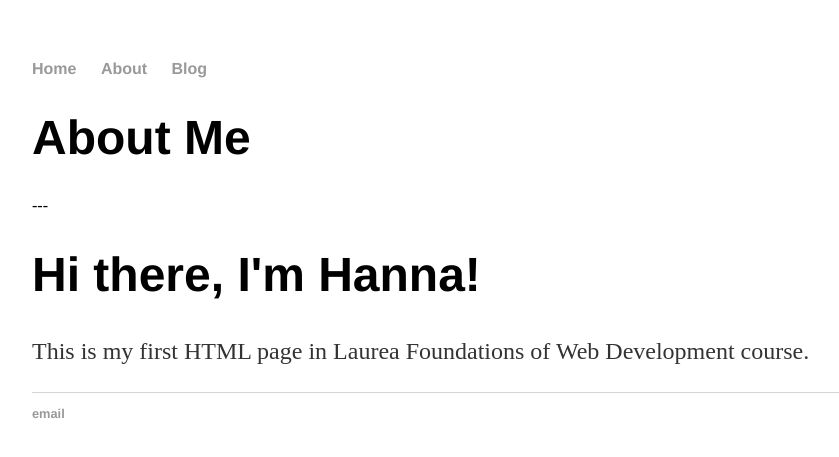
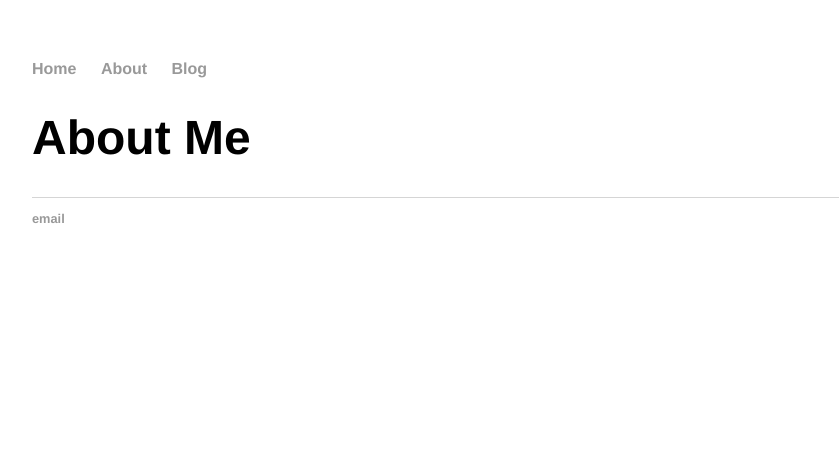
Before and after one commit to 2108179/2108179.github.io, a Jekyll site: the page built from about/index.html, in a window 1280 px wide. Shown: the top 457 px of the page, without its empty margins (160-999 px from the left). Built offline with Jekyll 4.4.1, drawn with Linux system fonts in a browser that asks for light colours.

Commit message:
Update index.html

```diff
--- a/about/index.html
+++ b/about/index.html
@@ -5,8 +5,3 @@ title: About Me
 	<h1>{{ page.title }}</h1>
 	<ul class="about">
 	</ul>
-		---
-<div class="blurb">
-	<h1>Hi there, I'm Hanna!</h1>
-	<p> This is my first HTML page in Laurea Foundations of Web Development course. </p>
-</div><!-- /.blurb -->
```
